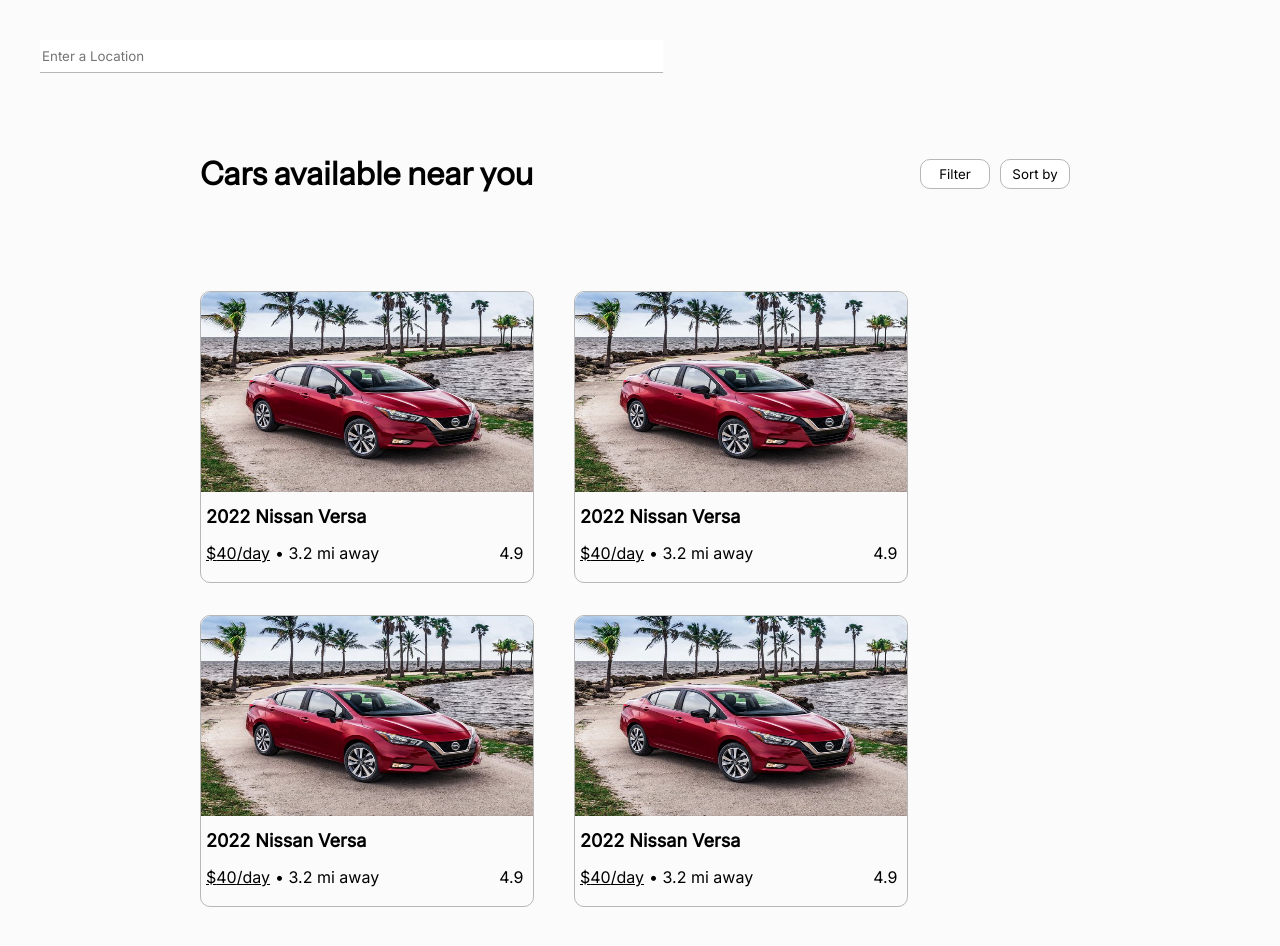
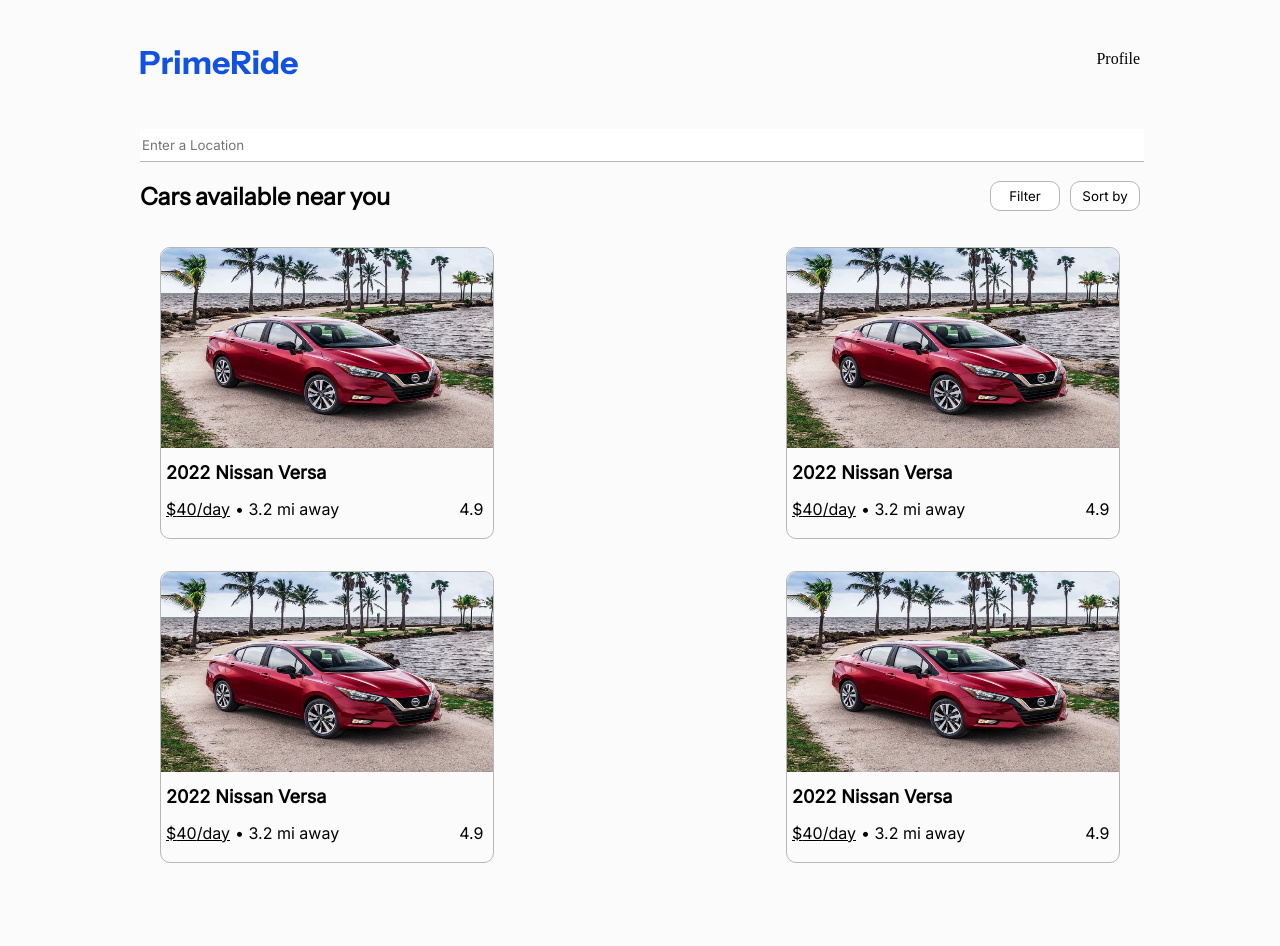
Before and after one commit to smuke/PrimeRide, a React (Vite) app: page / in a window 1280 px wide. Shown: the top 946 px of the page. After the commit the page ends 879 px from the top, so only its background shows below. Built offline with nearby package versions, Linux system fonts and the light colour scheme.

Commit message:
Update discover

```diff
--- a/src/pages/discover/Discover.module.css
+++ b/src/pages/discover/Discover.module.css
@@ -9,8 +9,7 @@
 
 .search_bar {
     display: block;
-    margin: 40px 0px 0px 40px;
-    width: 619px;
+    width: 100%;
     height: 30px;
     font: 16px;
     font-family: "Inter";
@@ -21,9 +20,9 @@
 .center_part {
     display: flex;
     justify-content: space-between;
-    margin: 60px 200px;
     align-items: center;
 }
+
 .buttons {
     display: inline;
 }
@@ -32,16 +31,23 @@
     background-color: white;
     border: solid 1px rgb(183, 183, 183);
     cursor: pointer;
-    margin-right: 10px;
+    margin-left: 10px;
     border-radius: 10px;
     height: 30px;
     width: 70px;
 }
 
 .car_list {
+    width: 100%;
     display: flex;
     flex-wrap: wrap;
-    flex-direction: row;
-    margin: 40px 180px;
-    align-items: center;
+    justify-content: space-between;
 }
+
+.section {
+    width: 100%;
+}
+
+.example {
+    background: lightblue;
+}
--- a/src/pages/discover/Discover.tsx
+++ b/src/pages/discover/Discover.tsx
@@ -1,3 +1,5 @@
+import Header from "../../components/header/Header";
+import Container from "../../components/container/Container";
 import Card from "../../components/Card/Card";
 import classes from "./Discover.module.css";
 
@@ -7,7 +9,16 @@
             <link href='https://fonts.googleapis.com/css?family=Inter' rel='stylesheet'></link>
             <link href='https://fonts.googleapis.com/css?family=Instrument Sans' rel='stylesheet'></link>
 
+            <Header />
+
+            <section className={classes.section}>
+                <Container>
                     <input className={classes.search_bar} placeholder="Enter a Location"/>
+                </Container>
+            </section>
+
+            <section className={classes.section}>
+                <Container>
                     <div className={classes.center_part}>
                         <h1>Cars available near you</h1>
                         <div className={classes.buttons}>
@@ -15,14 +26,14 @@
                             <button className={classes.filter_buttons}>Sort by</button>
                         </div>
                     </div>
-
                     <div className={classes.car_list}>
                         <Card name="2022 Nissan Versa" pricePerDay={40.0} distance={3.2} rating={4.9} />
                         <Card name="2022 Nissan Versa" pricePerDay={40.0} distance={3.2} rating={4.9} />
                         <Card name="2022 Nissan Versa" pricePerDay={40.0} distance={3.2} rating={4.9} />
                         <Card name="2022 Nissan Versa" pricePerDay={40.0} distance={3.2} rating={4.9} />
                     </div>
-
+                </Container>
+            </section>
         </>
     )
 }
```
Lines whose indentation alone changed are shown as unchanged.
